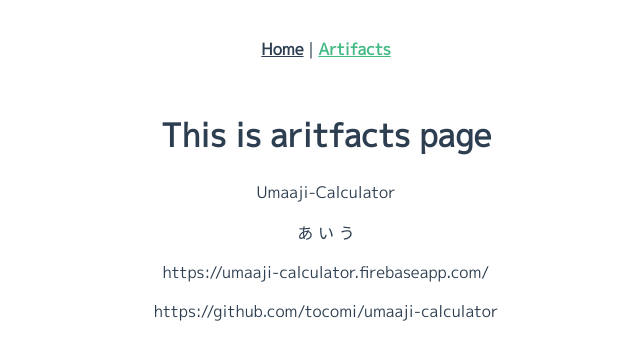
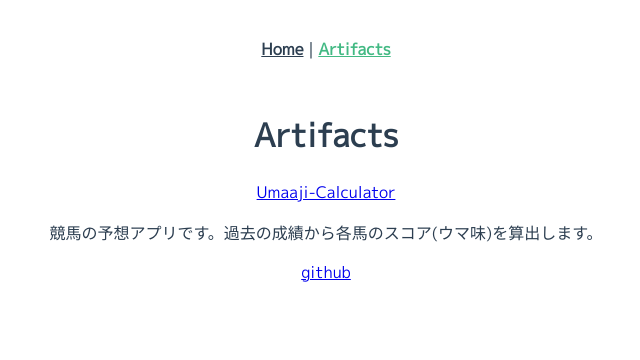
Before and after one commit to tocomi/my-portfolio, a Vue app: page /artifacts in a window 1280 px wide. Shown: the top 360 px of the page, without its empty margins (314-954 px from the left). Built offline with nearby package versions, Linux system fonts and the light colour scheme.

Commit message:
add sass

```diff
--- a/package.json
+++ b/package.json
@@ -8,8 +8,10 @@
   },
   "dependencies": {
     "core-js": "^2.6.5",
+    "node-sass": "^4.12.0",
     "pug": "^2.0.3",
     "pug-plain-loader": "^1.0.0",
+    "sass-loader": "^7.1.0",
     "vue": "^2.6.10",
     "vue-class-component": "^7.0.2",
     "vue-property-decorator": "^8.1.0",
--- a/src/views/Artifacts.vue
+++ b/src/views/Artifacts.vue
@@ -1,11 +1,10 @@
 <template lang="pug">
   div#artifacts
-    h1 This is aritfacts page
+    h1 Artifacts
     div.artifact(v-for="artifact in this.artifacts")
-      p {{ artifact.title }}
+      a(:href="artifact.link" target="_blank") {{ artifact.title }}
       p {{ artifact.description }}
-      p {{ artifact.link }}
-      p {{ artifact.github }}
+      a(:href="artifact.github" target="_blank") github
 </template>
 
 <script lang="ts">
@@ -20,7 +19,7 @@
     artifacts: Array<any> = [
       {
         title: 'Umaaji-Calculator',
-        description: 'あ\nい\nう',
+        description: '競馬の予想アプリです。過去の成績から各馬のスコア(ウマ味)を算出します。',
         link: 'https://umaaji-calculator.firebaseapp.com/',
         github: 'https://github.com/tocomi/umaaji-calculator',
       },
```
Also changed, not shown: 1 other file (tests, documents, lock files or other folders).
